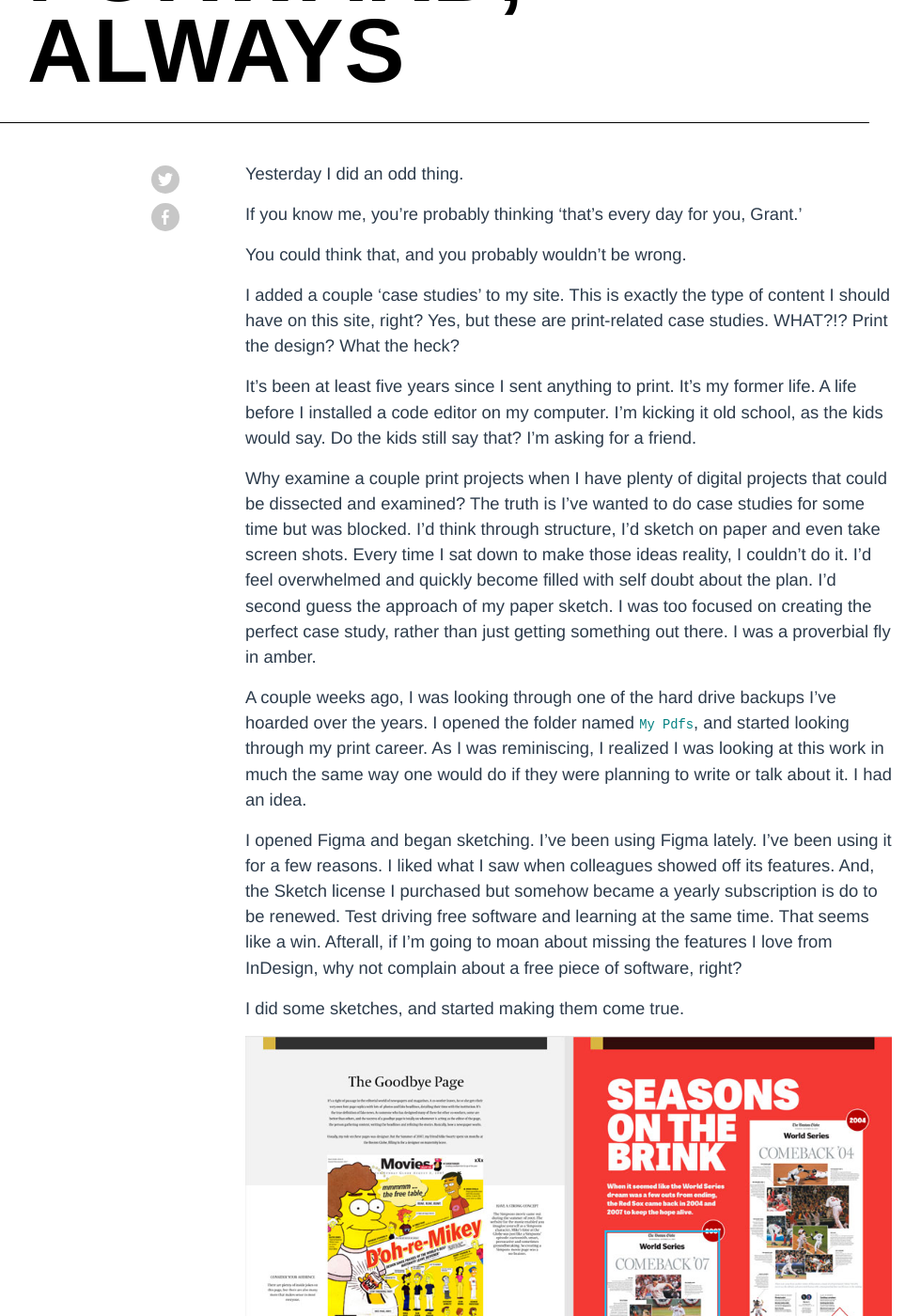
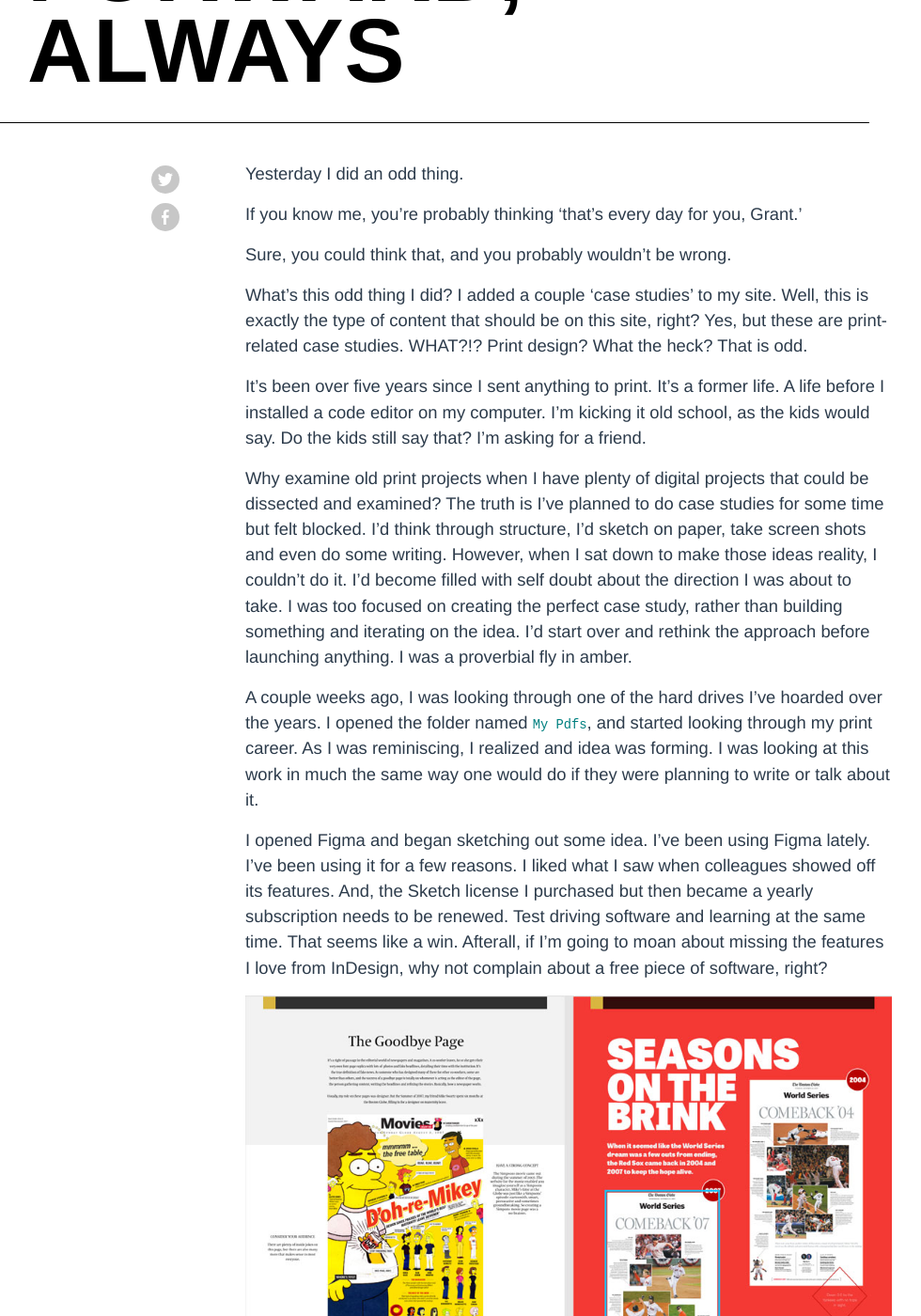
Before and after one commit to gcstaublin/gcstaublin.github.io, a Jekyll site: the page built from _posts/2018-06-12-looking-back-to-move-forward.md, in a window 1280 px wide and 1400 px high, scrolled down 403 px. Shown: the whole window at 94% size, without its empty margins (35-1015 px from the left). Built offline with Jekyll 4.4.1, drawn with Linux system fonts in a browser that asks for light colours; nearby versions of some CDN libraries; comment, search, counter and statistics services are not loaded; some of the changed text lies outside the part shown.

Commit message:
Making a few tweaks.

```diff
--- a/_posts/2018-06-12-looking-back-to-move-forward.md
+++ b/_posts/2018-06-12-looking-back-to-move-forward.md
@@ -13,28 +13,26 @@ Yesterday I did an odd thing.
 
 If you know me, you're probably thinking 'that's every day for you, Grant.'
 
-You could think that, and you probably wouldn't be wrong.
+Sure, you could think that, and you probably wouldn't be wrong.
 
-I added a couple 'case studies' to my site. This is exactly the type of content I should have on this site, right? Yes, but these are print-related case studies. WHAT?!? Print the design? What the heck?
+What's this odd thing I did? I added a couple 'case studies' to my site. Well, this is exactly the type of content that should be on this site, right? Yes, but these are print-related case studies. WHAT?!? Print design? What the heck? That is odd.
 
-It's been at least five years since I sent anything to print. It's my former life. A life before I installed a code editor on my computer. I'm kicking it old school, as the kids would say. Do the kids still say that? I'm asking for a friend.
+It's been over five years since I sent anything to print. It's a former life. A life before I installed a code editor on my computer. I'm kicking it old school, as the kids would say. Do the kids still say that? I'm asking for a friend.
 
-Why examine a couple print projects when I have plenty of digital projects that could be dissected and examined? The truth is I've wanted to do case studies for some time but was blocked. I'd think through structure, I'd sketch on paper and even take screen shots. Every time I sat down to make those ideas reality, I couldn't do it. I'd feel overwhelmed and quickly become filled with self doubt about the plan. I'd second guess the approach of my paper sketch. I was too focused on creating the perfect case study, rather than just getting something out there. I was a proverbial fly in amber.
+Why examine old print projects when I have plenty of digital projects that could be dissected and examined? The truth is I've planned to do case studies for some time but felt blocked. I'd think through structure, I'd sketch on paper, take screen shots and even do some writing. However, when I sat down to make those ideas reality, I couldn't do it. I'd become filled with self doubt about the direction I was about to take. I was too focused on creating the perfect case study, rather than building something and iterating on the idea. I'd start over and rethink the approach before launching anything. I was a proverbial fly in amber.
 
-A couple weeks ago, I was looking through one of the hard drive backups I've hoarded over the years. I opened the folder named `My Pdfs`, and started looking through my print career. As I was reminiscing, I realized I was looking at this work in much the same way one would do if they were planning to write or talk about it. I had an idea.
+A couple weeks ago, I was looking through one of the hard drives I've hoarded over the years. I opened the folder named `My Pdfs`, and started looking through my print career. As I was reminiscing, I realized and idea was forming. I was looking at this work in much the same way one would do if they were planning to write or talk about it.
 
-I opened Figma and began sketching. I've been using Figma lately. I've been using it for a few reasons. I liked what I saw when colleagues showed off its features. And, the Sketch license I purchased but somehow became a yearly subscription is do to be renewed. Test driving free software and learning at the same time. That seems like a win. Afterall, if I'm going to moan about missing the features I love from InDesign, why not complain about a free piece of software, right?
-
-I did some sketches, and started making them come true.
+I opened Figma and began sketching out some idea. I've been using Figma lately. I've been using it for a few reasons. I liked what I saw when colleagues showed off its features. And, the Sketch license I purchased but then became a yearly subscription needs to be renewed. Test driving software and learning at the same time. That seems like a win. Afterall, if I'm going to moan about missing the features I love from InDesign, why not complain about a free piece of software, right?
 
 ![](/static/img/posts/print_case_study/print_case_study.jpg)
 
-After I was happy with the design direction, I didn't give myself the chance to second guess the idea. I jumped in and started building them until I had something to look at in the browser. Basically, I did what you'd do with any product. I made some prototypes as a beta test.
+After I was happy with the design direction, I didn't give myself the chance to second guess the idea. I jumped in and started building them until I had something to look at in the browser. Basically, I did what you'd do with any product. I made some prototypes. You can see them [here](/work/comeback) and [here](/work/goodbye-mike).
 
-These are far from perfect. The writing sets up the atmosphere but barely covers process. The design could stand some refinement. The system definitely needs to be solidified and made reusable. Outside of that, I'm happy I built and pushed these out, warts and all. I now feel more focused on what it is I want out of the case studies. And am ready for the next iteration.
+These are far from perfect. The writing sets up the atmosphere but barely covers process. The design could stand some refinement. The system definitely needs to be solidified and made reusable. Outside of that, I'm happy I built and pushed these out, warts and all.
 
-I've always loved these two [Red Sox pages](/work/comeback), and [this page is funny](/work/goodbye-mike)
+I now feel more focused on what it is I want out of the case studies. And am ready for the next iteration. I also feel like I learned a few things.
 
-While our compass should generally be focused on the future. Looking back on the path you've blazed can be important, if not therapeutic. I was a good designer and art director. I wasn't the best. No matter what that SPD Gold Medal (shameless plug) says. The colleagues I worked with made me better. Looking at their work day after day and week after week pushed me to be better and do better work.
+While our internal compass should generally point us toward the future. Looking back on the path you've blazed can be important, if not therapeutic. The context of our experiences helps reveal where we are and where we hope to go. I was a good designer and art director. I wasn't the best. No matter what that SPD Gold Medal (shameless plug) says. The colleagues I worked with made me better. Looking at their work day after day, and week after week pushed me to be better and do better work.
 
-I found some fond memories in those old pages. Frankly, I found a bit of confidence I had lost somwhere along the way.
+I found some fond memories in those old pages. And frankly, I found a bit of confidence I had lost somewhere along the way.
```
